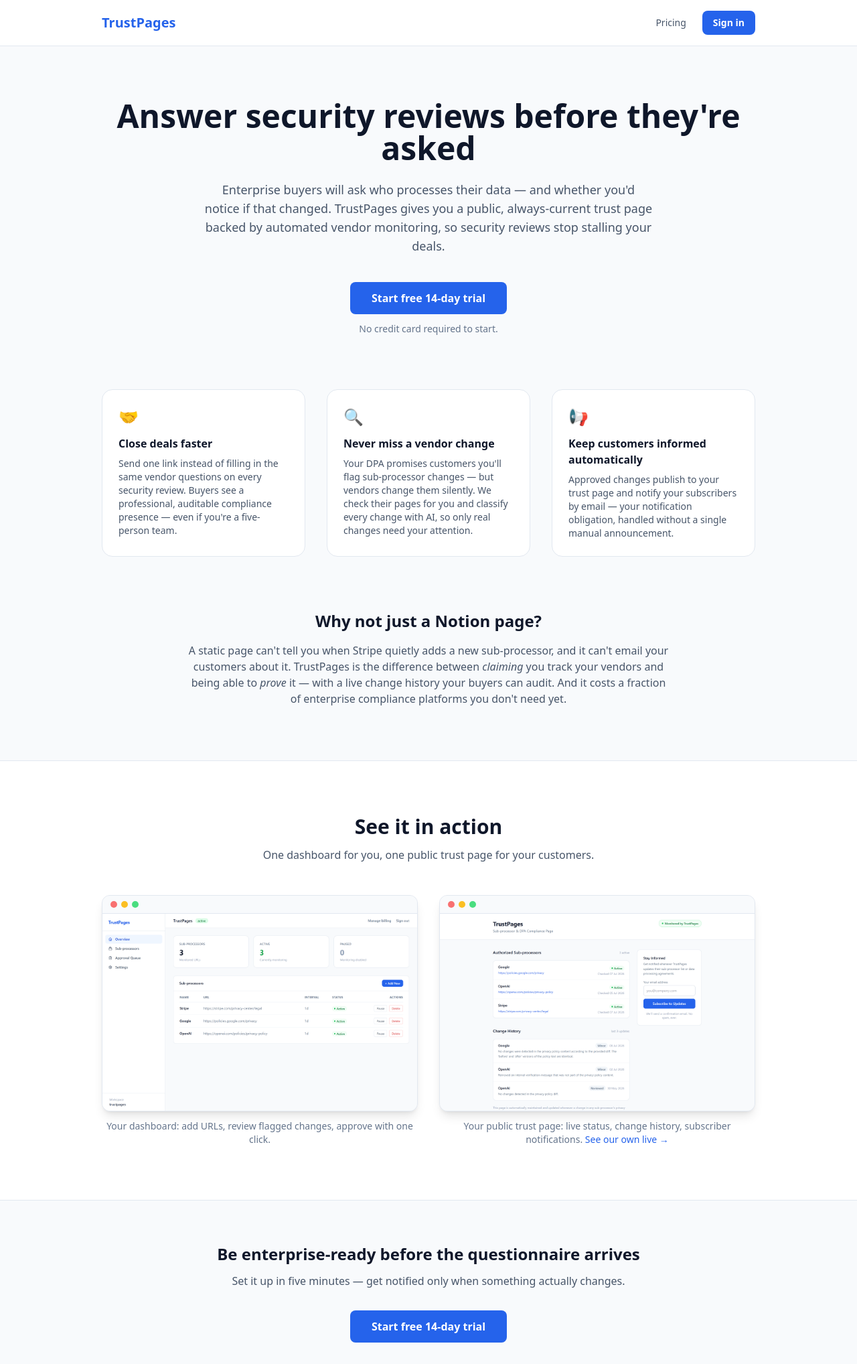
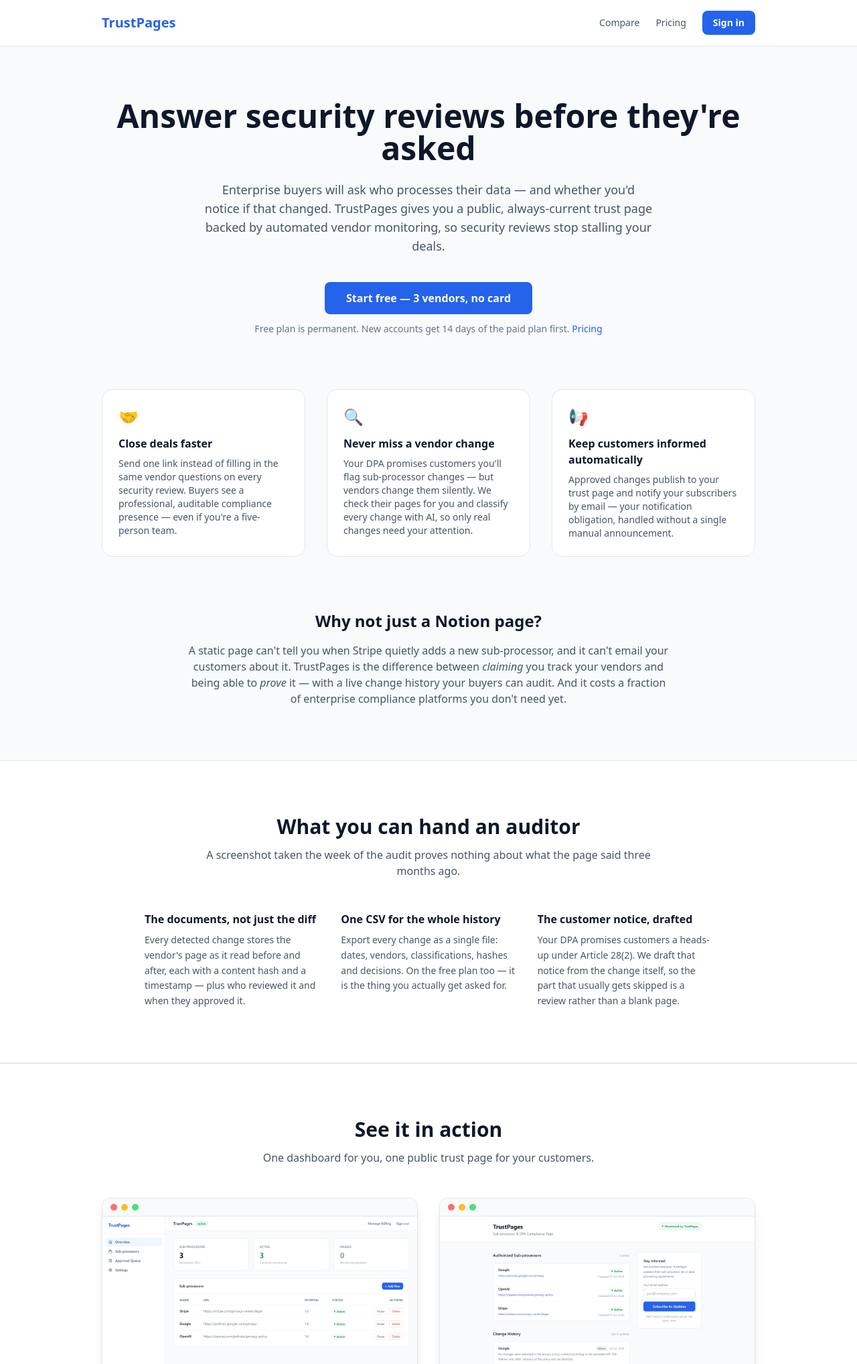
Before and after one commit to flanagans1989/truthpage, a FastAPI app: page / in a window 1280 px wide. Shown: the top 2036 px of the page at 67% size. Run offline with FastAPI, Linux system fonts and the light colour scheme; parts of the project's set-up code (start-up, migrations or seed data) failed here and were passed over.

Commit message:
site: bring the public pages in line with what actually ships
The pricing page announced a permanent free plan; nothing else on the
site knew about it, and one of the pages that didn't was legal text.

- **Terms §4 was false.** It said "after the trial, continued use
  requires a paid subscription". It doesn't: the account moves to the
  free plan, keeps its data and trust page, and pages above the limit
  are disabled rather than deleted. Now says that, and says plainly that
  cancelling a paid subscription does stop monitoring at period end —
  which is a different outcome from a lapsed trial.
- **Refund policy** implied paying was the only way to carry on.
- **Landing page** still sold a 14-day trial as the only door, and never
  mentioned the three things we just shipped. New section on what
  actually goes to an auditor — stored documents with hashes, the CSV,
  the drafted Article 28(2) notice — and the CTAs lead with the free
  plan. Comparison pages get a header nav link; they were reachable only
  from the footer.

Co-Authored-By: Claude Opus 5 <noreply@anthropic.com>
Claude-Session: https://claude.ai/code/session_012JYCkMZSNpy5GiMH2ZvFGs

```diff
--- a/templates/landing.html
+++ b/templates/landing.html
@@ -1,12 +1,13 @@
 {% extends "base.html" %}
 {% block title %}TrustPages — Answer security reviews before they're asked{% endblock %}
-{% block meta_description %}Close enterprise deals faster with a public trust page. TrustPages tracks your vendors and sub-processors, catches every change automatically, and gives security-conscious buyers the answers they need — before the questionnaire arrives.{% endblock %}
+{% block meta_description %}Monitor your vendors' sub-processor pages, keep dated evidence of every change, and publish a public trust page your customers can subscribe to. Free for 3 vendors, permanently — no card.{% endblock %}
 {% block content %}
 <div class="min-h-screen flex flex-col">
     <header class="border-b border-slate-200 bg-white">
         <div class="max-w-5xl mx-auto px-6 py-4 flex items-center justify-between">
             <span class="text-blue-600 font-bold text-xl">TrustPages</span>
             <nav class="flex items-center gap-6 text-sm">
+                <a href="/vs/registora" class="text-slate-600 hover:text-slate-900">Compare</a>
                 <a href="/pricing" class="text-slate-600 hover:text-slate-900">Pricing</a>
                 <a href="/auth/login" class="bg-blue-600 hover:bg-blue-700 text-white font-semibold px-4 py-2 rounded-lg">Sign in</a>
             </nav>
@@ -21,8 +22,8 @@
                 TrustPages gives you a public, always-current trust page backed by automated vendor monitoring,
                 so security reviews stop stalling your deals.
             </p>
-            <a href="/auth/login" class="inline-block bg-blue-600 hover:bg-blue-700 text-white font-semibold px-8 py-3 rounded-lg">Start free 14-day trial</a>
-            <p class="text-sm text-slate-500 mt-3">No credit card required to start.</p>
+            <a href="/auth/login" class="inline-block bg-blue-600 hover:bg-blue-700 text-white font-semibold px-8 py-3 rounded-lg">Start free — 3 vendors, no card</a>
+            <p class="text-sm text-slate-500 mt-3">Free plan is permanent. New accounts get 14 days of the paid plan first. <a href="/pricing" class="text-blue-600 hover:underline">Pricing</a></p>
         </section>
 
         <section class="max-w-5xl mx-auto px-6 pb-20 grid md:grid-cols-3 gap-8">
@@ -51,6 +52,27 @@
                 and being able to <em>prove</em> it — with a live change history your buyers can audit. And it costs
                 a fraction of enterprise compliance platforms you don't need yet.
             </p>
+        </section>
+
+        <section class="bg-white border-y border-slate-200">
+            <div class="max-w-4xl mx-auto px-6 py-20">
+                <h2 class="text-3xl font-bold text-slate-900 text-center mb-3">What you can hand an auditor</h2>
+                <p class="text-slate-600 text-center max-w-2xl mx-auto mb-12">A screenshot taken the week of the audit proves nothing about what the page said three months ago.</p>
+                <div class="grid md:grid-cols-3 gap-8">
+                    <div>
+                        <h3 class="font-semibold text-slate-900 mb-2">The documents, not just the diff</h3>
+                        <p class="text-sm text-slate-600 leading-relaxed">Every detected change stores the vendor's page as it read before and after, each with a content hash and a timestamp — plus who reviewed it and when they approved it.</p>
+                    </div>
+                    <div>
+                        <h3 class="font-semibold text-slate-900 mb-2">One CSV for the whole history</h3>
+                        <p class="text-sm text-slate-600 leading-relaxed">Export every change as a single file: dates, vendors, classifications, hashes and decisions. On the free plan too — it is the thing you actually get asked for.</p>
+                    </div>
+                    <div>
+                        <h3 class="font-semibold text-slate-900 mb-2">The customer notice, drafted</h3>
+                        <p class="text-sm text-slate-600 leading-relaxed">Your DPA promises customers a heads-up under Article 28(2). We draft that notice from the change itself, so the part that usually gets skipped is a review rather than a blank page.</p>
+                    </div>
+                </div>
+            </div>
         </section>
 
         <section class="bg-white border-y border-slate-200">
@@ -88,7 +110,7 @@
         <section class="max-w-5xl mx-auto px-6 py-16 text-center">
             <h2 class="text-2xl font-bold text-slate-900 mb-3">Be enterprise-ready before the questionnaire arrives</h2>
             <p class="text-slate-600 mb-8">Set it up in five minutes — get notified only when something actually changes.</p>
-            <a href="/auth/login" class="inline-block bg-blue-600 hover:bg-blue-700 text-white font-semibold px-8 py-3 rounded-lg">Start free 14-day trial</a>
+            <a href="/auth/login" class="inline-block bg-blue-600 hover:bg-blue-700 text-white font-semibold px-8 py-3 rounded-lg">Start free — 3 vendors, no card</a>
         </section>
     </main>
 
--- a/templates/refunds.html
+++ b/templates/refunds.html
@@ -4,7 +4,7 @@
 {% block legal_body %}
 <section>
     <h2 class="text-lg font-semibold text-slate-900 mb-2">1. Free trial first</h2>
-    <p>Every new account starts with a 14-day free trial with full functionality, so you can evaluate TrustPages before paying anything.</p>
+    <p>Every new account starts with a 14-day free trial with full functionality, so you can evaluate TrustPages before paying anything. If you decide not to subscribe, the account moves to the permanent free plan rather than closing — you are never charged to keep what you already set up.</p>
 </section>
 <section>
     <h2 class="text-lg font-semibold text-slate-900 mb-2">2. 14-day money-back guarantee</h2>
--- a/templates/terms.html
+++ b/templates/terms.html
@@ -16,7 +16,8 @@
 </section>
 <section>
     <h2 class="text-lg font-semibold text-slate-900 mb-2">4. Subscriptions, trials and billing</h2>
-    <p>New accounts include a 14-day free trial. After the trial, continued use requires a paid subscription (currently the Growth plan at $99/month, plus applicable taxes). Payments are processed by Paddle.com, acting as merchant of record; Paddle's <a href="https://www.paddle.com/legal/checkout-buyer-terms" class="text-blue-600 hover:underline">buyer terms</a> also apply to your purchase. Subscriptions renew automatically each month until cancelled. You can cancel at any time from the billing page; access continues until the end of the paid period. Refunds are handled according to our <a href="/refunds" class="text-blue-600 hover:underline">Refund Policy</a>.</p>
+    <p>New accounts include a 14-day free trial of the Growth plan. When the trial ends without a subscription, the account is not closed: it moves to the free plan, which monitors up to 3 pages and keeps your existing data and trust page. Pages above that limit stop being checked but are not deleted, and subscribing restores them. The paid Growth plan (currently $99/month, plus applicable taxes) raises the limit to 25 pages and adds the drafted Article 28(2) notice.</p>
+    <p>Payments are processed by Paddle.com, acting as merchant of record; Paddle's <a href="https://www.paddle.com/legal/checkout-buyer-terms" class="text-blue-600 hover:underline">buyer terms</a> also apply to your purchase. Subscriptions renew automatically each month until cancelled. You can cancel at any time from the billing page; access continues until the end of the paid period, after which monitoring stops. Refunds are handled according to our <a href="/refunds" class="text-blue-600 hover:underline">Refund Policy</a>.</p>
 </section>
 <section>
     <h2 class="text-lg font-semibold text-slate-900 mb-2">5. Acceptable use</h2>
```
